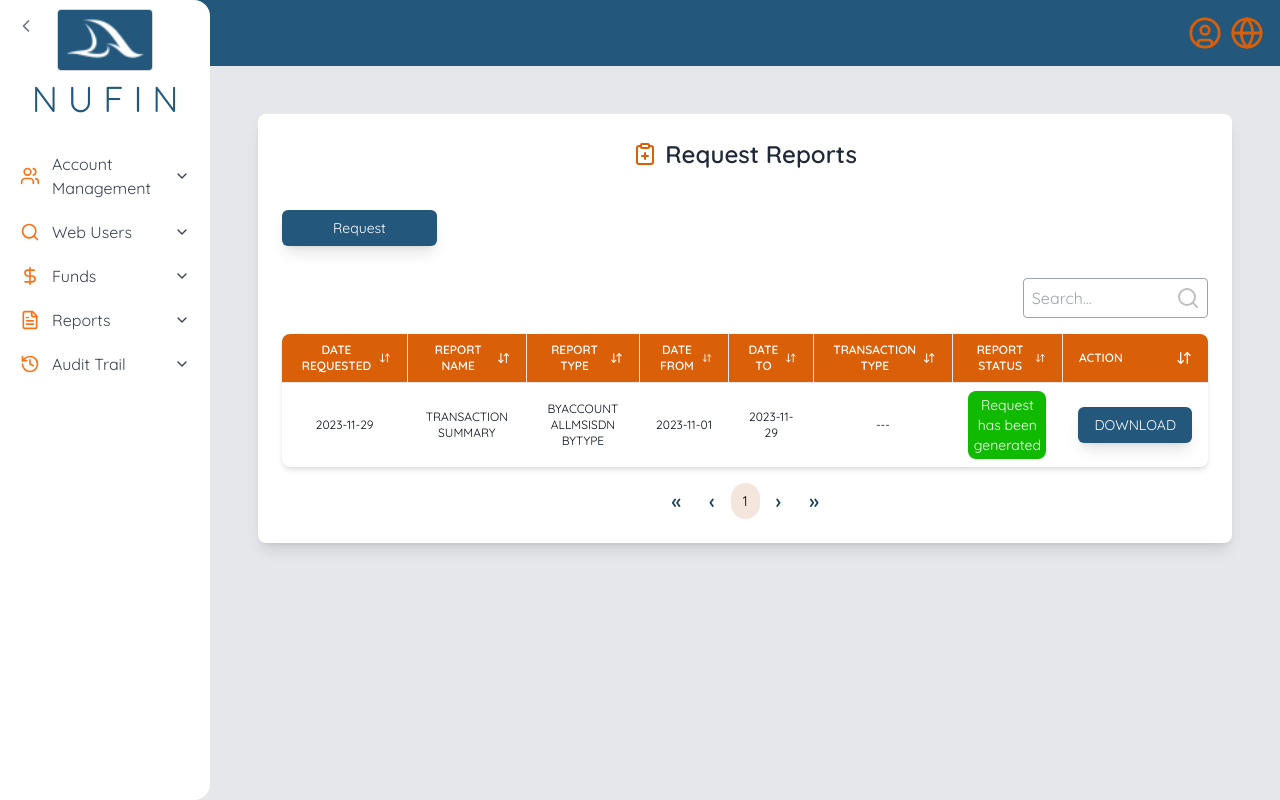
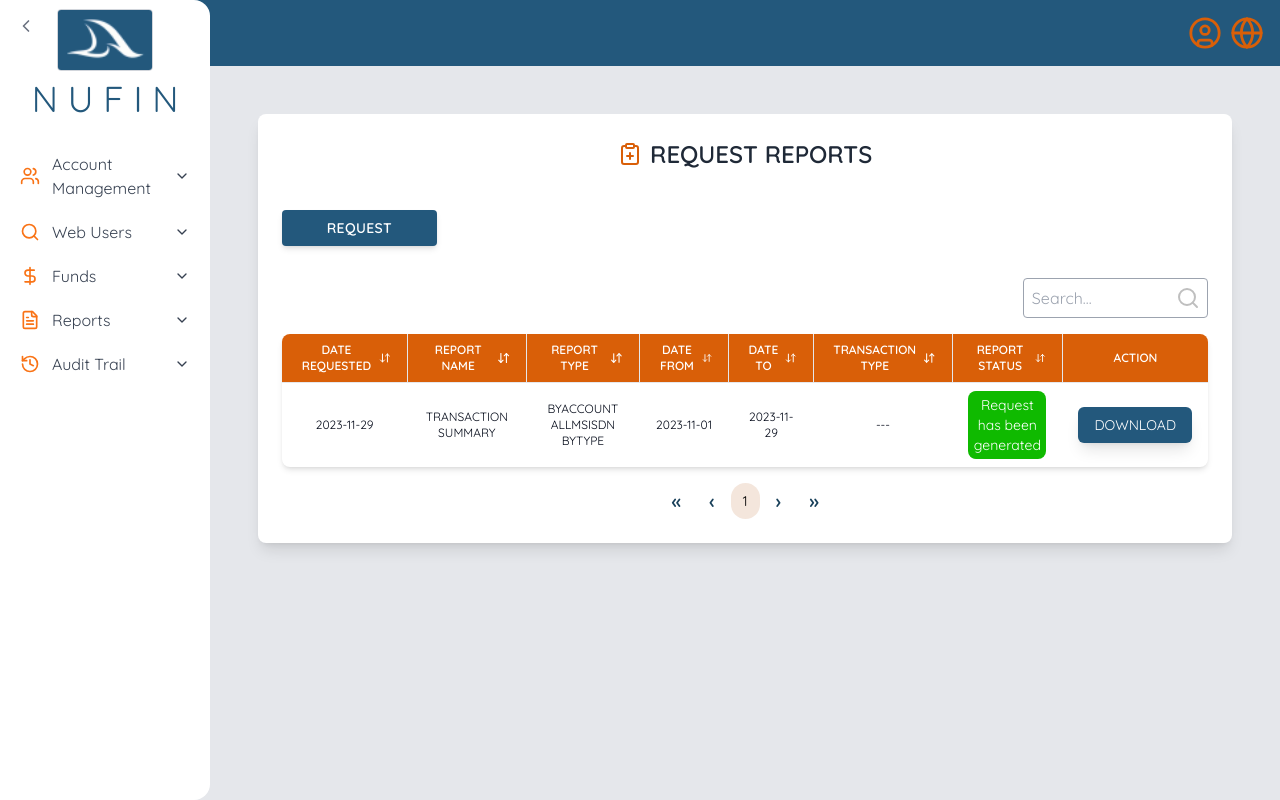
Before and after one commit to JayrTlcfzc/MerchantGUI, a React (Vite) app: page /reports/request-reports in a window 1280 px wide. Built offline with nearby package versions, Linux system fonts and the light colour scheme.

Commit message:
fix modals and reqReports

```diff
--- a/src/components/Navbar/changePasswordModal.jsx
+++ b/src/components/Navbar/changePasswordModal.jsx
@@ -59,8 +59,8 @@ export default function ChangePasswordModal({ handleClose = () => {} }) {
     };
 
     return (
-        <div className="fixed inset-0 flex items-center justify-center z-50 bg-black bg-opacity-50">
-            <div className="bg-white rounded-lg shadow-lg max-w-xl w-full pb-6 border border-2 border-[#D95F08]">
+        <div className="fixed -inset-2 flex items-center justify-center z-50 bg-black bg-opacity-50">
+            <div className="bg-white rounded-lg shadow-lg max-w-xl w-full pb-6 border-2 border-[#D95F08]">
                 <div className='flex justify-between flex-row items-center bg-[#D95F08] rounded-t-sx p-2'>
                     <div className='flex flex-row'>
                         <h2 className="text-xl font-semibold text-white">
@@ -83,7 +83,7 @@ export default function ChangePasswordModal({ handleClose = () => {} }) {
                             value={formData.oldPassword}
                             onChange={handleChange}
                             placeholder="Enter old password"
-                            className="mt-1 p-2 w-full border text-black border-gray-300 rounded-md focus:outline-none focus:ring-2 focus:ring-blue-500"
+                            className="mt-1 p-2 w-full border text-black border-gray-300 rounded-md focus:outline-none focus:ring-2 focus:ring-[#23587C]"
                         />
                     </div>
                     <div>
@@ -95,7 +95,7 @@ export default function ChangePasswordModal({ handleClose = () => {} }) {
                             value={formData.newPassword}
                             onChange={handleChange}
                             placeholder="Enter new password"
-                            className="mt-1 p-2 w-full border text-black border-gray-300 rounded-md focus:outline-none focus:ring-2 focus:ring-blue-500"
+                            className="mt-1 p-2 w-full border text-black border-gray-300 rounded-md focus:outline-none focus:ring-2 focus:ring-[#23587C]"
                         />
                     </div>
                     <div>
@@ -107,22 +107,22 @@ export default function ChangePasswordModal({ handleClose = () => {} }) {
                             value={formData.confirmPassword}
                             onChange={handleChange}
                             placeholder="Re-enter new password"
-                            className="mt-1 p-2 w-full border text-black border-gray-300 rounded-md focus:outline-none focus:ring-2 focus:ring-blue-500"
+                            className="mt-1 p-2 w-full border text-black border-gray-300 rounded-md focus:outline-none focus:ring-2 focus:ring-[#23587C]"
                         />
                     </div>
                     <div className='flex justify-center gap-2'>
                         <button
                             type="submit"
-                            className="px-4 py-2 text-white bg-[#23587C] rounded hover:bg-[#2C75A6] font-bold"
+                            className="px-4 py-2 text-white bg-[#23587C] rounded hover:bg-[#2C75A6] font-bold tracking-wide shadow-md focus:outline-none focus:ring-2 focus:ring-[#2C75A6]/50 focus:ring-offset-2"
                         >
-                            Submit
+                            SUBMIT
                         </button>
                         <button
                             type="button"
-                            className="px-4 py-2 text-white bg-[#C60000] rounded hover:bg-[#F71010] font-bold"
+                            className="px-4 py-2 text-white bg-[#C60000] rounded hover:bg-[#F71010] font-bold tracking-wide shadow-md focus:outline-none focus:ring-2 focus:ring-[#F71010]/50 focus:ring-offset-2"
                             onClick={handleClose}
                         >
-                            Cancel
+                            CANCEL
                         </button>
                     </div>
                 </form>
--- a/src/components/requestReportModal.jsx
+++ b/src/components/requestReportModal.jsx
@@ -82,7 +82,7 @@ export default function RequestReportsModal({ handleClose = () => {} }) {
                             id="reportType"
                             value={formData.reportType}
                             onChange={handleChange}
-                            className="mt-1 p-2 w-full border-gray-300 rounded-md focus:outline-none focus:ring-2 focus:ring-blue-500"
+                            className="mt-1 p-2 w-full border border-gray-300 rounded-md focus:outline-none focus:ring-2 focus:ring-[#23587C]"
                         >
                             <option>Select Type of Report</option>
                             <option value="Transaction Money">Transaction Money</option>
@@ -98,7 +98,7 @@ export default function RequestReportsModal({ handleClose = () => {} }) {
                             value={formData.msisdn}
                             onChange={handleChange}
                             placeholder="MSISDN"
-                            className="mt-1 p-2 w-full border-gray-300 rounded-md focus:outline-none focus:ring-2 focus:ring-blue-500"
+                            className="mt-1 p-2 w-full border border-gray-300 rounded-md focus:outline-none focus:ring-2 focus:ring-[#23587C]"
                         />
                     </div>
                     <div>
@@ -109,7 +109,7 @@ export default function RequestReportsModal({ handleClose = () => {} }) {
                             id="dateFrom"
                             value={formData.dateFrom}
                             onChange={handleChange}
-                            className="mt-1 p-2 w-full border-gray-300 rounded-md focus:outline-none focus:ring-2 focus:ring-blue-500"
+                            className="mt-1 p-2 w-full border border-gray-300 rounded-md focus:outline-none focus:ring-2 focus:ring-[#23587C]"
                         />
                     </div>
                     <div>
@@ -120,22 +120,22 @@ export default function RequestReportsModal({ handleClose = () => {} }) {
                             id="dateTo"
                             value={formData.dateTo}
                             onChange={handleChange}
-                            className="mt-1 p-2 w-full border-gray-300 rounded-md focus:outline-none focus:ring-2 focus:ring-blue-500"
+                            className="mt-1 p-2 w-full border border-gray-300 rounded-md focus:outline-none focus:ring-2 focus:ring-[#23587C]"
                         />
                     </div>
                     <div className='flex justify-center gap-2'>
                         <button
                             type="submit"
-                            className="px-4 py-2 text-white bg-[#23587C] rounded hover:bg-[#2C75A6] font-bold"
+                            className="px-4 py-2 text-white bg-[#23587C] rounded hover:bg-[#2C75A6] font-bold tracking-wide shadow-md focus:outline-none focus:ring-2 focus:ring-[#2C75A6]/50 focus:ring-offset-2"
                         >
-                            Submit
+                            SUBMIT
                         </button>
                         <button
                             type="button"
-                            className="px-4 py-2 text-white bg-[#C60000] rounded hover:bg-[#F71010] font-bold"
+                            className="px-4 py-2 text-white bg-[#C60000] rounded hover:bg-[#F71010] font-bold tracking-wide shadow-md focus:outline-none focus:ring-2 focus:ring-[#F71010]/50 focus:ring-offset-2"
                             onClick={handleClose}
                         >
-                            Cancel
+                            CANCEL
                         </button>
                     </div>
                 </form>
--- a/src/pages/Reports/requestReports.jsx
+++ b/src/pages/Reports/requestReports.jsx
@@ -79,15 +79,16 @@ const RequestReports = () => {
             <div className="max-w-7xl mx-auto bg-white p-6 rounded-lg shadow-lg">
 
                 {/* Page Title */}
-                <h2 className="text-2xl font-semibold text-gray-800 flex items-center justify-center mb-10">
-                <ClipboardPlus color="#D95F08" className="mr-2" /> Request Reports
+                <h2 className="text-2xl font-bold text-gray-800 flex items-center justify-center mb-10">
+                    <ClipboardPlus color="#D95F08" className="mr-2" />
+                    REQUEST REPORTS
                 </h2>
 
                 {/* Request Button */}
                 <div className="flex flex-col gap-4 mb-4">
                     <div className='flex gap-4 items-end mb-4'>
-                        <button className="w-1/6 px-2 py-2 bg-[#23587C] text-sm text-white rounded-md shadow-lg hover:bg-[#2C75A6]" onClick={handleViewModal}>
-                            Request
+                        <button className="w-1/6 px-2 py-2 bg-[#23587C] text-sm text-white tracking-wide shadow-md rounded font-bold hover:bg-[#2C75A6] focus:outline-none focus:ring-2 focus:ring-[#2C75A6]/50 focus:ring-offset-2" onClick={handleViewModal}>
+                            REQUEST
                         </button>
                     </div>
                 </div>
@@ -162,11 +163,8 @@ const RequestReports = () => {
                         <ArrowDownUp className="inline-block ml-1 w-4 h-4"/>
                         </span>
                     </th>
-                    <th className="px-4 py-2 cursor-pointer group hover:bg-[#E4813A]">
-                        <span className="flex items-center justify-between">
+                    <th className="px-4 py-2 cursor-deafult group">
                         ACTION
-                        <ArrowDownUp className="inline-block ml-1 w-4 h-4"/>
-                        </span>
                     </th>
                     </tr>
                 </thead>
```
